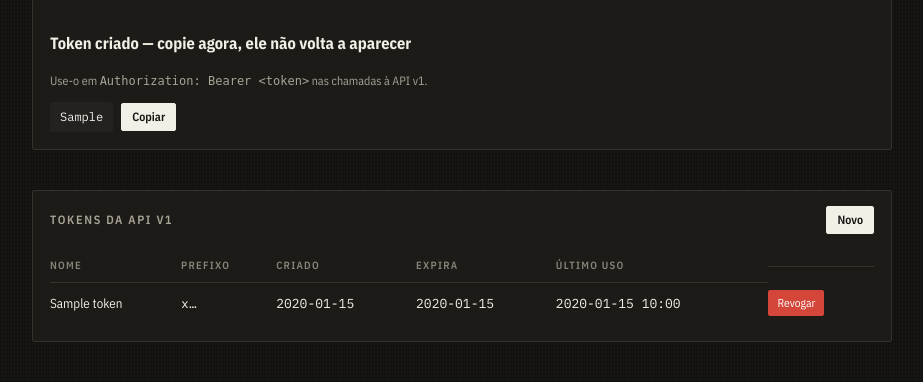
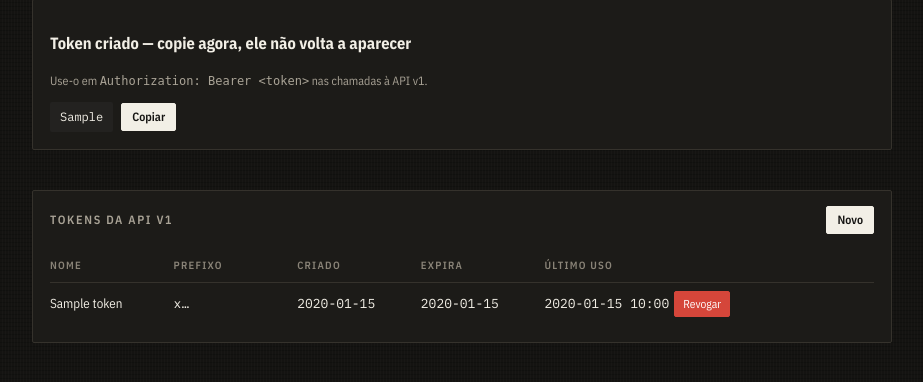
Before and after one commit to igoiglesias/Shunt, a Python web app: template app/templates/tokens.html in a window 1280 px wide. Shown: the part 81-463 px from the top of the page, without its empty margins (178-1101 px from the left). Run offline with Jinja, Linux system fonts and the light colour scheme; the template is opened without the code that fills it: most values are stand-ins (such as "Sample title", 1, 10 or a date in 2020); some libraries are stand-ins or nearby versions.

Commit message:
wip(admin): estilos e layout das tabelas de usuarios, tokens e config
Trabalho em andamento de outra sessao, commitado a pedido do usuario.
Pendente conhecido: em admin_config.html o seletor passou de .actions
para td.actions, que nao casa com os <div class="actions"> da tela de
config (botoes perdem display:flex). Nao validado no navegador.

Co-Authored-By: Claude Opus 5.5 (1M context) <noreply@anthropic.com>

```diff
--- a/app/templates/_admin_styles.html
+++ b/app/templates/_admin_styles.html
@@ -7,13 +7,24 @@
   .form-group input:focus, .form-group select:focus { outline: 2px solid var(--warning); outline-offset: 2px; }
 
   .table-container { overflow-x: auto; }
-  table { width: 100%; border-collapse: collapse; font-size: 13px; }
+  table { width: 100%; border-collapse: collapse; font-size: 13px; table-layout: fixed; }
+  /* user list: 3 cols (usuario, ultimo acesso, actions) */
+  th:nth-child(1), td:nth-child(1) { width: 25%; }
+  th:nth-child(2), td:nth-child(2) { width: 35%; }
+  th:nth-child(3), td:nth-child(3) { width: 40%; }
+  /* token list: 6 cols (nome, prefixo, criado, expira, ultimo uso, actions) */
+  .token-table th:nth-child(1), .token-table td:nth-child(1) { width: 15%; }
+  .token-table th:nth-child(2), .token-table td:nth-child(2) { width: 15%; }
+  .token-table th:nth-child(3), .token-table td:nth-child(3) { width: 15%; }
+  .token-table th:nth-child(4), .token-table td:nth-child(4) { width: 15%; }
+  .token-table th:nth-child(5), .token-table td:nth-child(5) { width: 20%; }
+  .token-table th:nth-child(6), .token-table td:nth-child(6) { width: 20%; }
   th, td { padding: 8px 12px 8px 0; text-align: left; border-bottom: 1px solid var(--edge); }
   th { color: var(--dim); font-weight: 600; font-size: 10.5px; letter-spacing: 0.12em; text-transform: uppercase; }
   td.mono, th.mono { font-family: var(--mono); font-variant-numeric: tabular-nums; }
   tbody tr:last-child td { border-bottom: 0; }
 
-  .actions { display: flex; gap: 6px; }
+  td.actions { display: flex; gap: 6px; }
   .btn { font: inherit; font-size: 12px; padding: 4px 10px; border: 1px solid var(--edge); border-radius: 2px; background: transparent; color: var(--muted); cursor: pointer; min-height: 26px; }
   .btn:hover { color: var(--ink); border-color: var(--edge-strong); }
   .btn:focus-visible { outline: 2px solid var(--warning); outline-offset: 2px; }
--- a/app/templates/_token_list.html
+++ b/app/templates/_token_list.html
@@ -2,7 +2,7 @@
 <div class="empty-state">Nenhum token emitido.</div>
 {% else %}
 <div class="table-container">
-<table>
+<table class="token-table">
   <thead>
     <tr><th>Nome</th><th>Prefixo</th><th>Criado</th><th>Expira</th><th>Último uso</th><th class="actions"></th></tr>
   </thead>
@@ -14,7 +14,7 @@
       <td class="mono">{{ t.created_at.strftime("%Y-%m-%d") if t.created_at else "—" }}</td>
       <td class="mono">{{ t.expires_at.strftime("%Y-%m-%d") if t.expires_at else "nunca" }}</td>
       <td class="mono">{{ t.last_used_at.strftime("%Y-%m-%d %H:%M") if t.last_used_at else "—" }}</td>
-      <td class="actions">
+      <td class="actions" style="justify-content: flex-end;">
         <button class="btn btn-sm btn-danger" hx-delete="/admin/tokens/{{ t.id }}" hx-target="#token-list" hx-swap="outerHTML"
           hx-confirm="Revogar {{ t.name }}?">Revogar</button>
       </td>
--- a/app/templates/_user_list.html
+++ b/app/templates/_user_list.html
@@ -11,7 +11,7 @@
     <tr>
       <td>{{ u.username }}</td>
       <td class="mono">{{ u.last_login_at.strftime("%Y-%m-%d %H:%M") if u.last_login_at else "—" }}</td>
-      <td class="actions">
+      <td class="actions" style="justify-content: flex-end;">
         <button class="btn btn-sm" hx-get="/admin/users/{{ u.username }}/edit" hx-target="#user-form" hx-swap="outerHTML">Editar</button>
         <button class="btn btn-sm btn-danger" hx-delete="/admin/users/{{ u.username }}" hx-target="#user-list" hx-swap="outerHTML"
           hx-confirm="Excluir {{ u.username }}?">Excluir</button>
--- a/app/templates/admin_config.html
+++ b/app/templates/admin_config.html
@@ -30,7 +30,7 @@
   td.n, th.n { text-align: right; font-family: var(--mono); font-variant-numeric: tabular-nums; }
   tbody tr:last-child td { border-bottom: 0; }
 
-  .actions { display: flex; gap: 6px; }
+  td.actions { display: flex; gap: 6px; }
   .btn { font: inherit; font-size: 12px; padding: 4px 10px; border: 1px solid var(--edge); border-radius: 2px; background: transparent; color: var(--muted); cursor: pointer; min-height: 26px; }
   .btn:hover { color: var(--ink); border-color: var(--edge-strong); }
   .btn:focus-visible { outline: 2px solid var(--warning); outline-offset: 2px; }
```
Also changed, not shown: tests/browser/test_dashboard_browser.py (+11 -5 lines).
